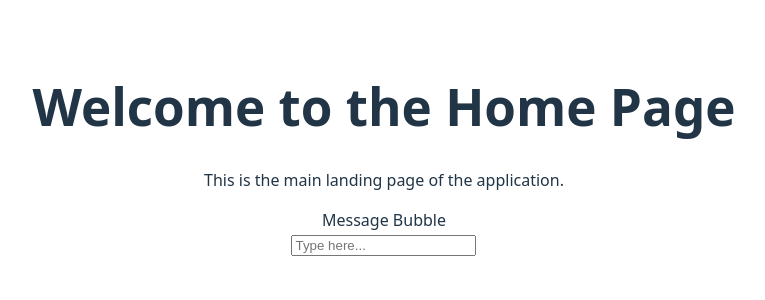
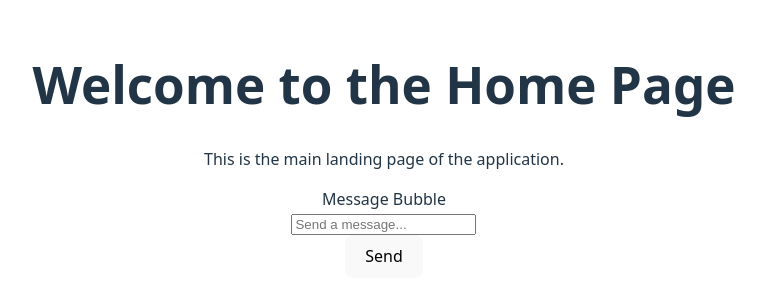
Before and after one commit to jasneetcodes/burger-oracle, a React (Vite) app: page / in a window 1280 px wide. Shown: the part 250-550 px from the top of the page, without its empty margins (256-1021 px from the left). Built offline with nearby package versions, Linux system fonts and the light colour scheme.

Commit message:
feat: implement InputBar with message state, and send button

```diff
--- a/src/components/InputBar.jsx
+++ b/src/components/InputBar.jsx
@@ -1,8 +1,40 @@
+import { useState } from "react";
 
 export default function InputBar() {
+
+    const [message, setMessage] = useState("");
+    const [isSending, setIsSending] = useState(false);
+
+
+    async function handleSendMessage(){
+        const trimmedMessage = message.trim();
+
+        setIsSending(true);
+        // function to send Trimmedmessage
+        setIsSending(false);
+        setMessage("");
+    }
+
+    function handleEnterPress(e){
+        const trimmedMessage = message.trim();
+        if(e.key === "Enter" && !isSending){
+            // function to send Trimmedmessage
+        }
+    }
   return (
     <div>
-      <input type="text" placeholder="Type here..." />
+      <div>
+        <input type="text" placeholder="Send a message..." value={message}
+        onChange={(e) => setMessage(e.target.value)}
+        onKeyUp={(e) => handleEnterPress(e)}
+        />
+      </div>
+      <div>
+        <button
+       // function to send message onClick={}
+       disabled={isSending}
+        >Send</button>
+      </div>
     </div>
   );
 }
```
